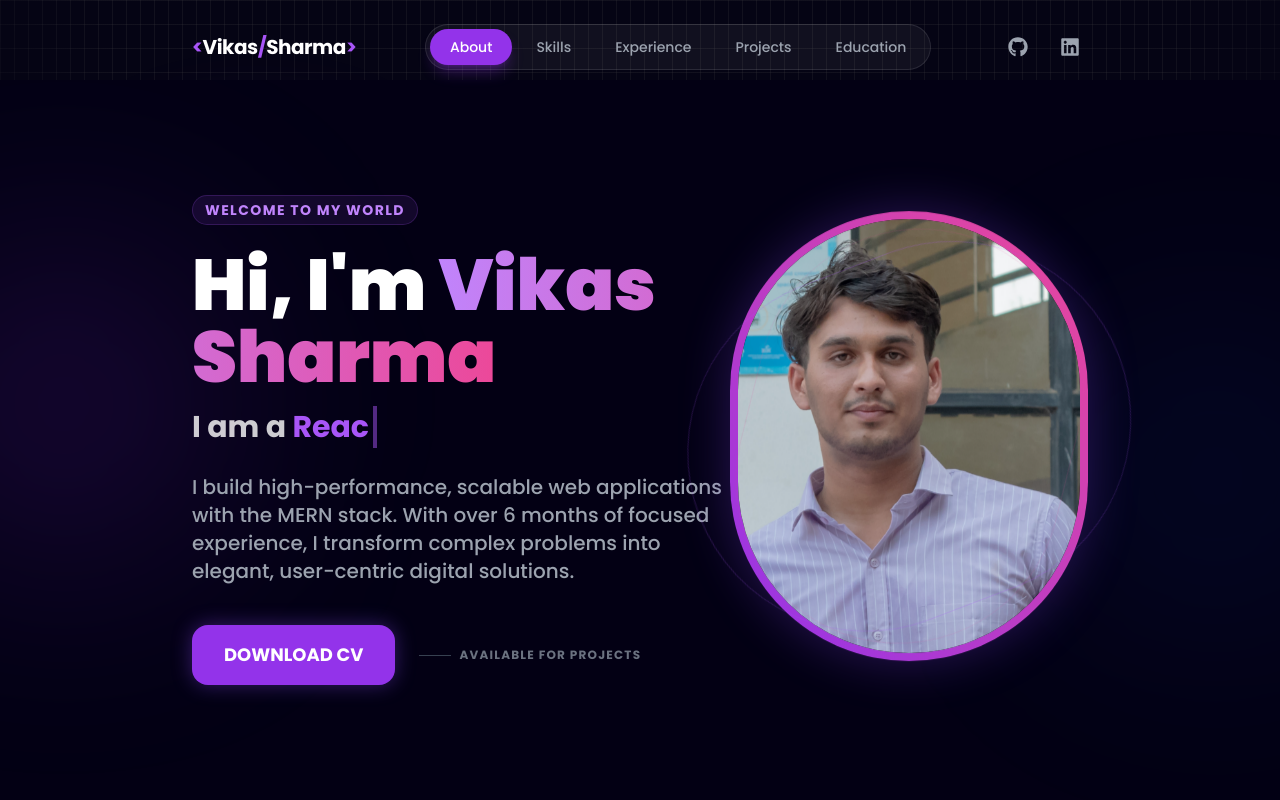
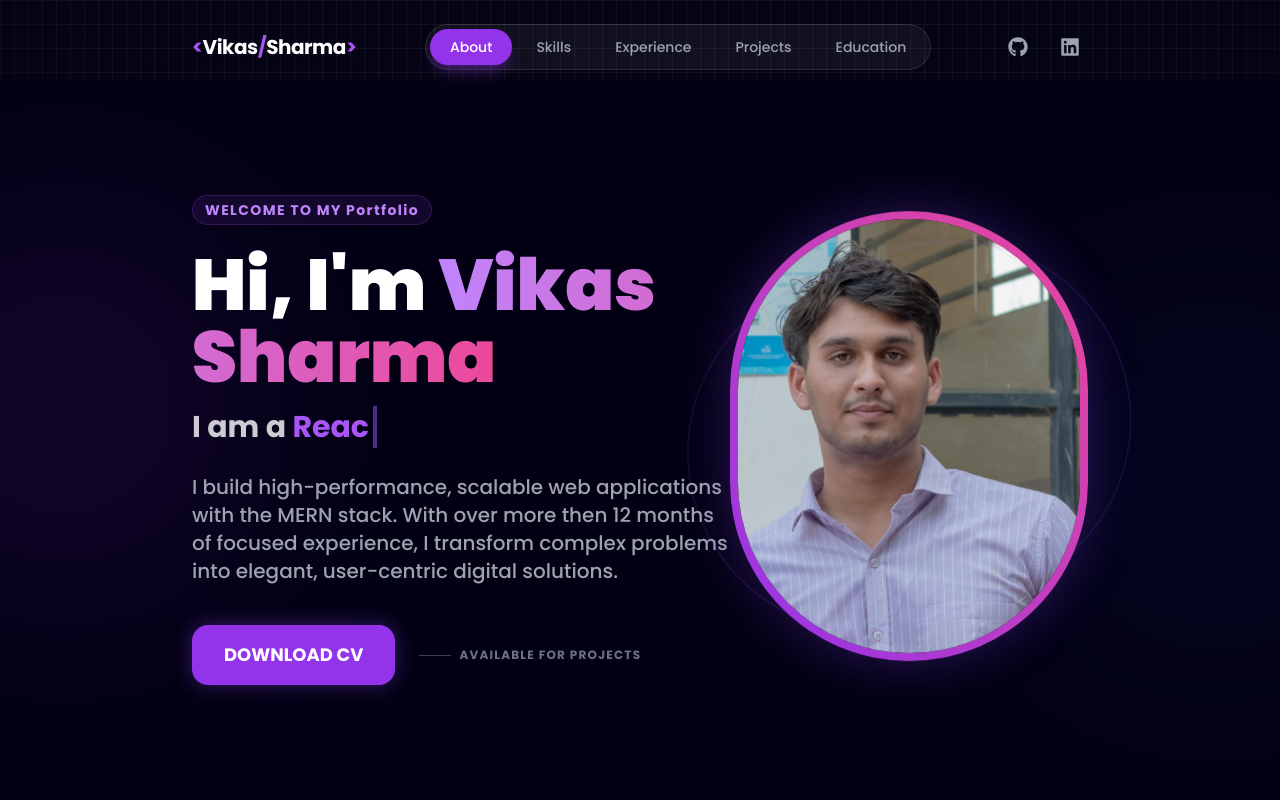
Before and after one commit to VikasSharma5570/Vikas-portfolio, a React (Vite) app: page / in a window 1280 px wide. Shown: the top 800 px of the page. Built offline with nearby package versions, Linux system fonts and the light colour scheme.

Commit message:
Update About.jsx

```diff
--- a/src/components/About/About.jsx
+++ b/src/components/About/About.jsx
@@ -1,95 +1,3 @@
-// import React from 'react';
-// import ReactTypingEffect from 'react-typing-effect';
-// import Tilt from 'react-parallax-tilt';
-// import profileImage from '../../assets/profile3.png';
-
-// const About = () => {
-//   return (
-//     <section
-//       id="about"
-//       className="py-4 px-[7vw] md:px-[7vw] lg:px-[20vw] font-sans mt-16 md:mt-24 lg:mt-32"
-//     >
-//       <div className="flex flex-col-reverse md:flex-row justify-between items-center">
-//         {/* Left Side */}
-//         <div className="md:w-1/2 text-center md:text-left mt-8 md:mt-0">
-//           {/* Greeting */}
-//           <h1 className="text-3xl sm:text-4xl md:text-5xl font-bold text-white mb-2 leading-tight">
-//             Hi, I am
-//           </h1>
-//           {/* Name */}
-//           <h2 className="text-4xl sm:text-5xl md:text-6xl font-bold text-white mb-4 leading-tight">
-//             Vikas Sharma
-//           </h2>
-//           {/* Skills Heading with Typing Effect */}
-//           <h3 className="text-xl sm:text-2xl md:text-3xl font-semibold mb-4 text-[#8245ec] leading-tight">
-//             <span className="text-white">I am a </span>
-//             <ReactTypingEffect
-//               text={[
-//                 'MERNStack Developer',
-//                 'React Developer',
-//                 'Coder',
-//               ]}
-//               speed={100}
-//               eraseSpeed={50}
-//               typingDelay={500}
-//               eraseDelay={2000}
-//               cursorRenderer={(cursor) => (
-//                 <span className="text-[#8245ec]">{cursor}</span>
-//               )}
-//             />
-//           </h3>
-//           {/* About Me Paragraph */}
-//           <p className="text-base sm:text-lg md:text-lg text-gray-400 mb-10 mt-8 leading-relaxed">
-//             I am a MERN-Stack developer having more than 6 Months experience in
-//             building scalable web applications. Skilled in both front-end and
-//             back-end development, I specialize in the MERN stack and other
-//             modern technologies to create seamless user experiences and
-//             efficient solutions.
-//           </p>
-//           {/* Resume Button */}
-//           <a
-//             href="https://drive.google.com/file/d/1fS4S1OOFZbz8X46rqmS-GT7ZMPX8sC6v/view?usp=sharing"
-//             target="_blank"
-//             rel="noopener noreferrer"
-//             className="inline-block text-white py-3 px-8 rounded-full mt-5 text-lg font-bold transition duration-300 transform hover:scale-105"
-//             style={{
-//               background: 'linear-gradient(90deg, #8245ec, #a855f7)',
-//               boxShadow: '0 0 2px #8245ec, 0 0 2px #8245ec, 0 0 40px #8245ec',
-//             }}
-//           >
-//             DOWNLOAD CV
-//           </a>
-
-//         </div>
-//         {/* Right Side */}
-//         <div className="md:w-1/2 flex justify-center md:justify-end">
-//           <Tilt
-//             className="w-48 h-48 sm:w-64 sm:h-64 md:w-[30rem] md:h-[30rem] border-4 border-purple-700 rounded-full"
-//             tiltMaxAngleX={20}
-//             tiltMaxAngleY={20}
-//             perspective={1000}
-//             scale={1.05}
-//             transitionSpeed={1000}
-//             gyroscope={true}
-//           >
-//             <img
-//               src={profileImage}
-//               alt="Vikas Sharma"
-//               className="w-full h-full rounded-full object-cover drop-shadow-[0_10px_20px_rgba(130,69,236,0.5)]"
-//             />
-//           </Tilt>
-//         </div>
-//       </div>
-//     </section>
-//   );
-// };
-
-// export default About;
-
-
-
-
-
 import { useState, useEffect } from 'react';
 import profileImage from '../../assets/profile3.png';
 
@@ -99,7 +7,7 @@ const About = () => {
   const [loopNum, setLoopNum] = useState(0);
   const [typingSpeed, setTypingSpeed] = useState(150);
 
-  const words = ['MERN Stack Developer', 'React Developer', 'Full Stack Coder'];
+  const words = ['MERN Stack Developer', 'React Developer', 'Coder'];
 
   // Native Typing Logic
   useEffect(() => {
@@ -140,7 +48,7 @@ const About = () => {
         {/* Left Content Side */}
         <div className="md:w-3/5 text-center md:text-left mt-12 md:mt-0">
           <span className="inline-block py-1 px-3 rounded-full bg-purple-500/10 border border-purple-500/20 text-purple-400 text-sm font-bold tracking-widest mb-6 animate-fade-in">
-            WELCOME TO MY WORLD
+            WELCOME TO MY Portfolio
           </span>
 
           <h1 className="text-4xl sm:text-5xl lg:text-7xl font-black text-white mb-4 leading-tight">
@@ -156,7 +64,7 @@ const About = () => {
 
           <p className="text-gray-400 text-lg md:text-xl max-w-2xl mb-10 leading-relaxed font-medium">
             I build high-performance, scalable web applications with the MERN stack.
-            With over 6 months of focused experience, I transform complex problems
+            With over more then 12 months of focused experience, I transform complex problems
             into elegant, user-centric digital solutions.
           </p>
 
```
